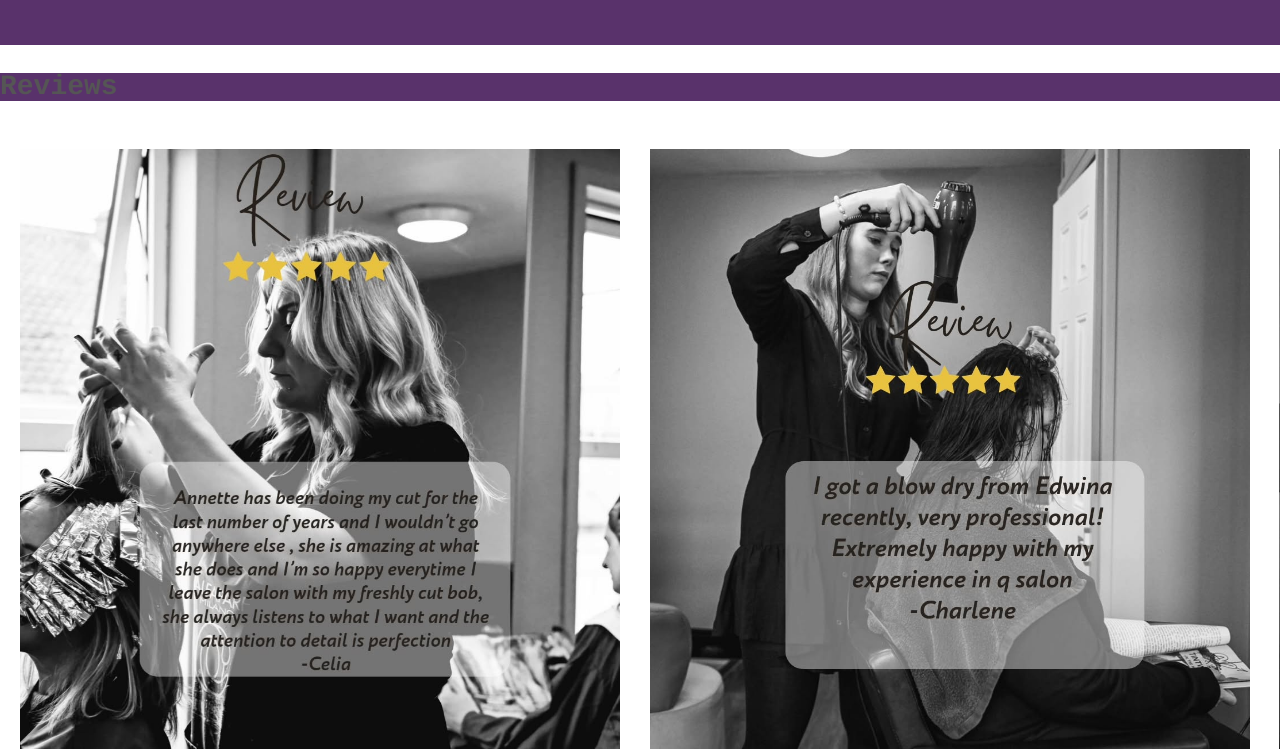
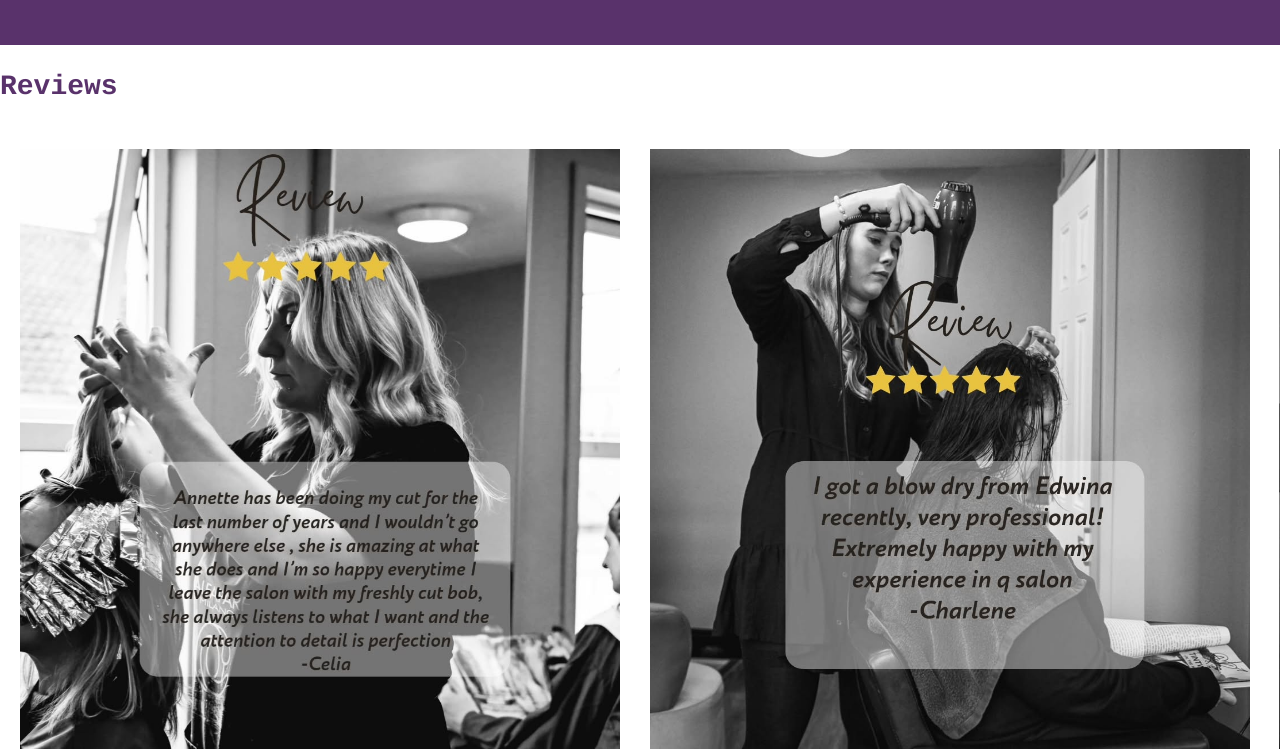
Before and after one commit to Chickey156/QSalon, a plain HTML site: page index.html in a window 1280 px wide. Shown: the part 875-1626 px from the top of the page. Drawn offline with Linux system fonts and the light colour scheme.

Commit message:
Update QSalonStyle.css

```diff
--- a/QSalonStyle.css
+++ b/QSalonStyle.css
@@ -19,6 +19,13 @@ h1 {
 	text-align: left;
 	font-family: Courier;
 	color: #fff;
+}
+
+h3 {
+	text-align: left;
+	font-family: Courier;
+	font-size:28px;
+	color: #59326B;
 }
 .img1 {
   float:top;
@@ -118,8 +125,3 @@ form{
 	font-size:24px;
 	background-color:#59326B;
 }
-h3{
-	background-color:#59326B;
-	font:Courier;
-	font-size:28px;
-}
```
